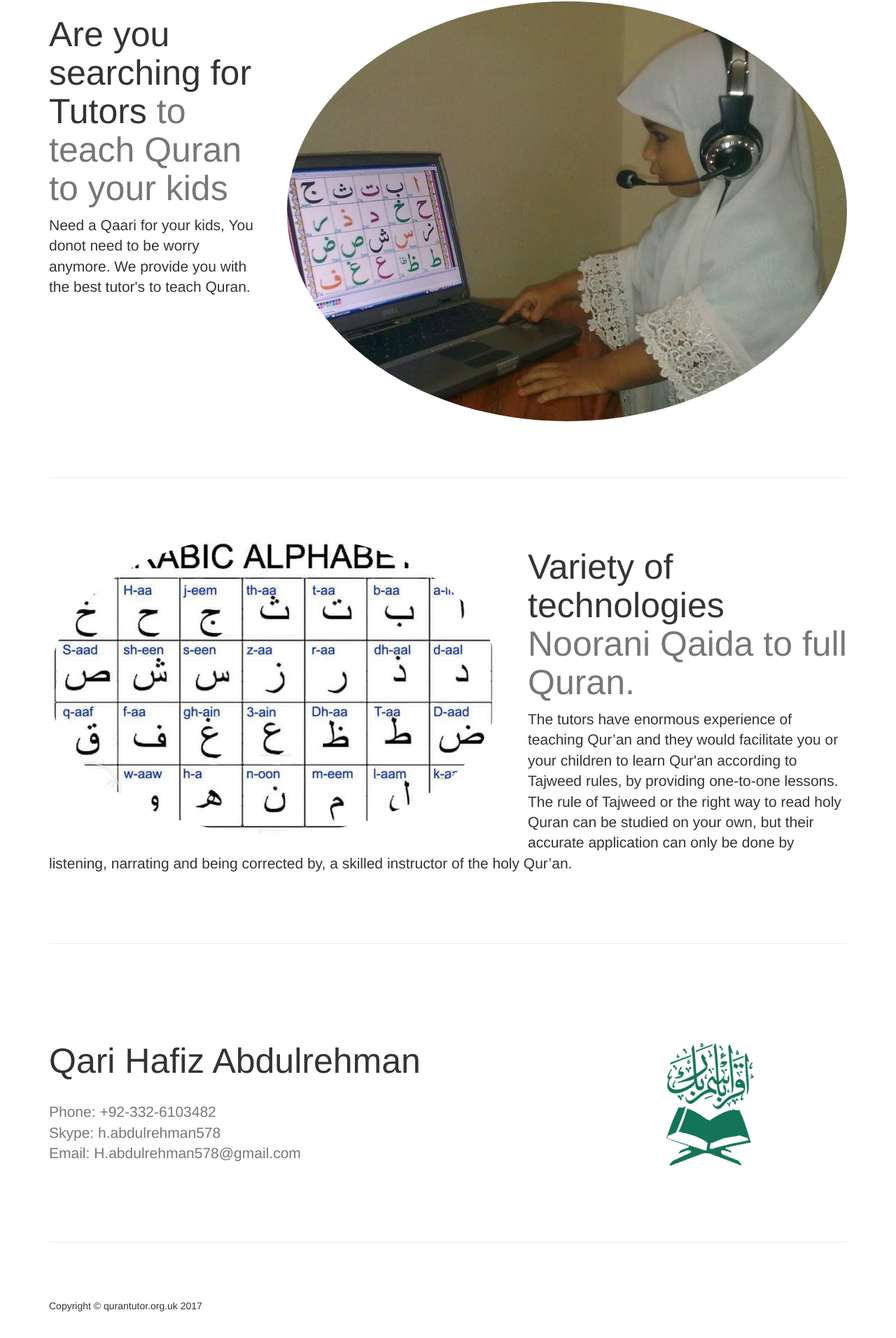
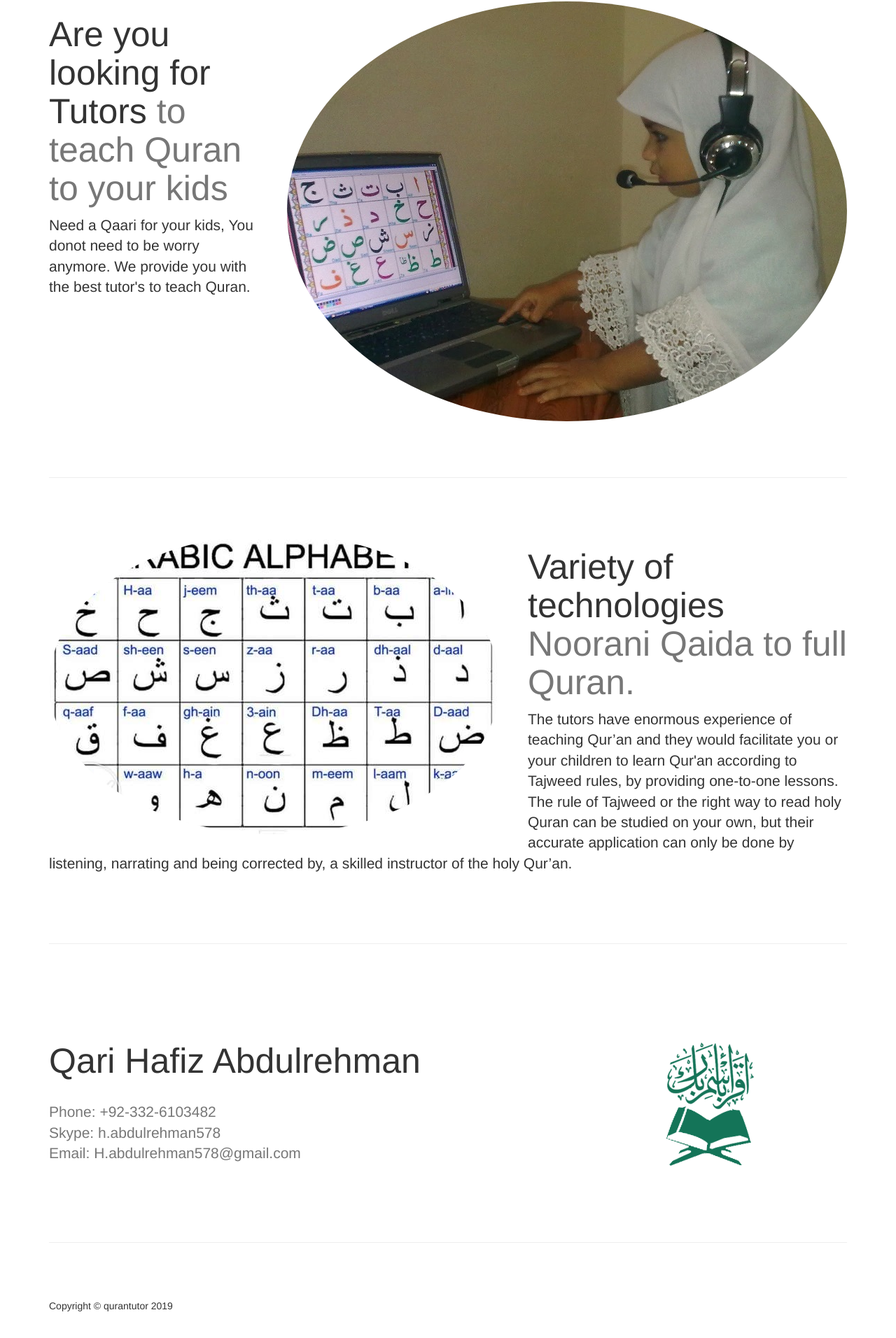
Before and after one commit to mabubaker1947/qurantutor, a plain HTML site: page index.html in a window 1280 px wide. Shown: the part 662-2574 px from the top of the page at 70% size. Drawn offline with Linux system fonts and the light colour scheme.

Commit message:
updated the current year
updated the current year

```diff
--- a/index.html
+++ b/index.html
@@ -72,7 +72,7 @@
             <br>
             <br>
             <img class="featurette-image img-circle img-responsive pull-right" src="img/q3.jpg">
-            <h2 class="featurette-heading">Are you searching for Tutors
+            <h2 class="featurette-heading">Are you looking for Tutors
                 <span class="text-muted">to teach Quran to your kids</span>
             </h2>
             <p class="lead">Need a Qaari for your kids, You donot need to be worry anymore. We provide you with the best tutor's to teach Quran.</p>
@@ -112,7 +112,11 @@
         <footer>
             <div class="row">
                 <div class="col-lg-12">
-                    <p>Copyright &copy; qurantutor.org.uk 2017</p>
+                    <p>Copyright &copy; qurantutor
+                    <script type="text/javascript">
+                      document.write(new Date().getFullYear());
+                    </script>
+                    </p>
                 </div>
             </div>
         </footer>
```
